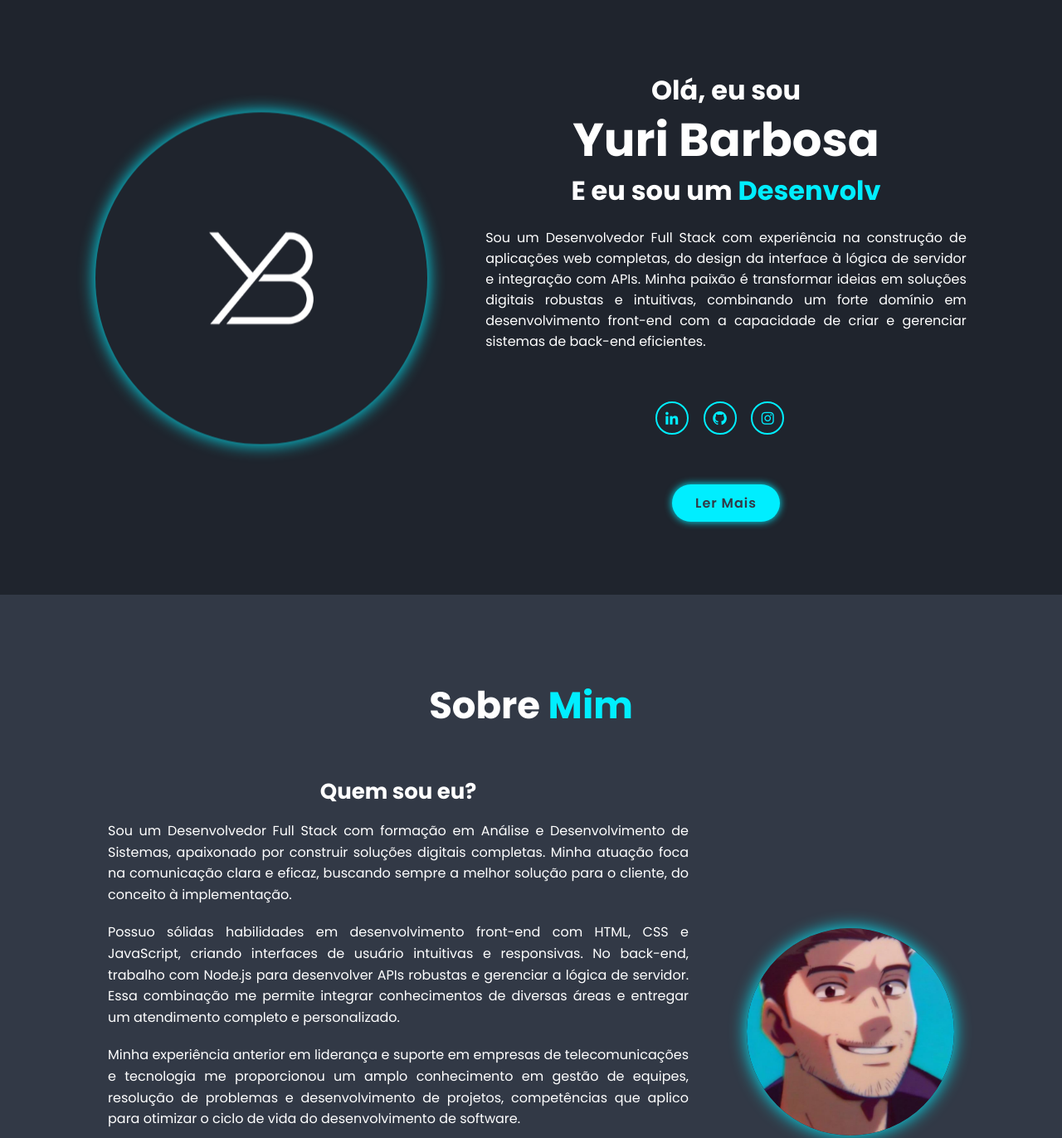
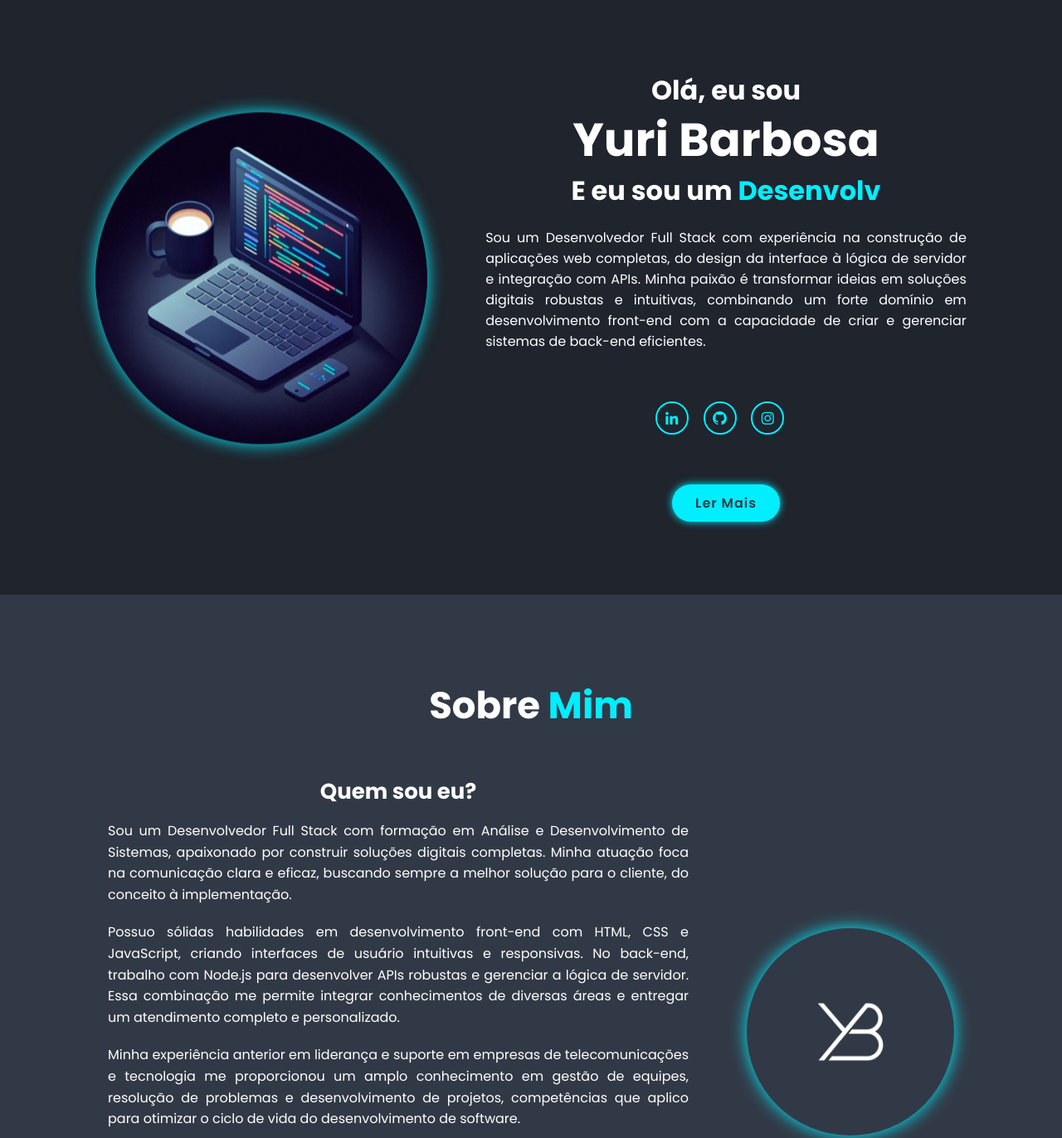
Before and after one commit to yuriletras/yuribarbosa, a website: page index.html in a window 1280 px wide. Shown: the part 83-1455 px from the top of the page at 83% size. Drawn offline with nearby package versions, Linux system fonts and the light colour scheme.

Commit message:
+ atualizacoes=d

```diff
--- a/index.html
+++ b/index.html
@@ -3,7 +3,7 @@
 <head>
     <meta charset="UTF-8">
     <meta name="viewport" content="width=device-width, initial-scale=1.0">
-    <title>Meu Portfólio - Yuri Barbosa</title>
+    <title>Yuri Portfólio</title>
     <link rel="stylesheet" href="style.css">
     <link href="https://fonts.googleapis.com/css2?family=Montserrat:wght@400;700;800;900&display=swap" rel="stylesheet">
     <link href='https://unpkg.com/boxicons@2.1.4/css/boxicons.min.css' rel='stylesheet'>
@@ -28,7 +28,7 @@
 
     <section class="home" id="home">
         <div class="home-image">
-            <img src="img/yuri_perfil.png" alt="Foto de Perfil de Yuri Barbosa">
+            <img src="img/yu_setup.jpg" alt="Foto de Perfil de Yuri Barbosa">
         </div>
 
         <div class="home-content">
@@ -52,7 +52,7 @@
 
         <div class="about-container">
             <div class="about-image">
-                <img src="img/yuri_about.png" alt="Foto de Perfil de Yuri Barbosa na Seção Sobre Mim">
+                <img src="img/yuri_perfil.png" alt="Foto de Perfil de Yuri Barbosa na Seção Sobre Mim">
 
             </div>
             <div class="about-content">
```
Also changed, not shown: img/m.PNG (added), img/portfolio1.PNG, img/yu_setup.jpg (added).
